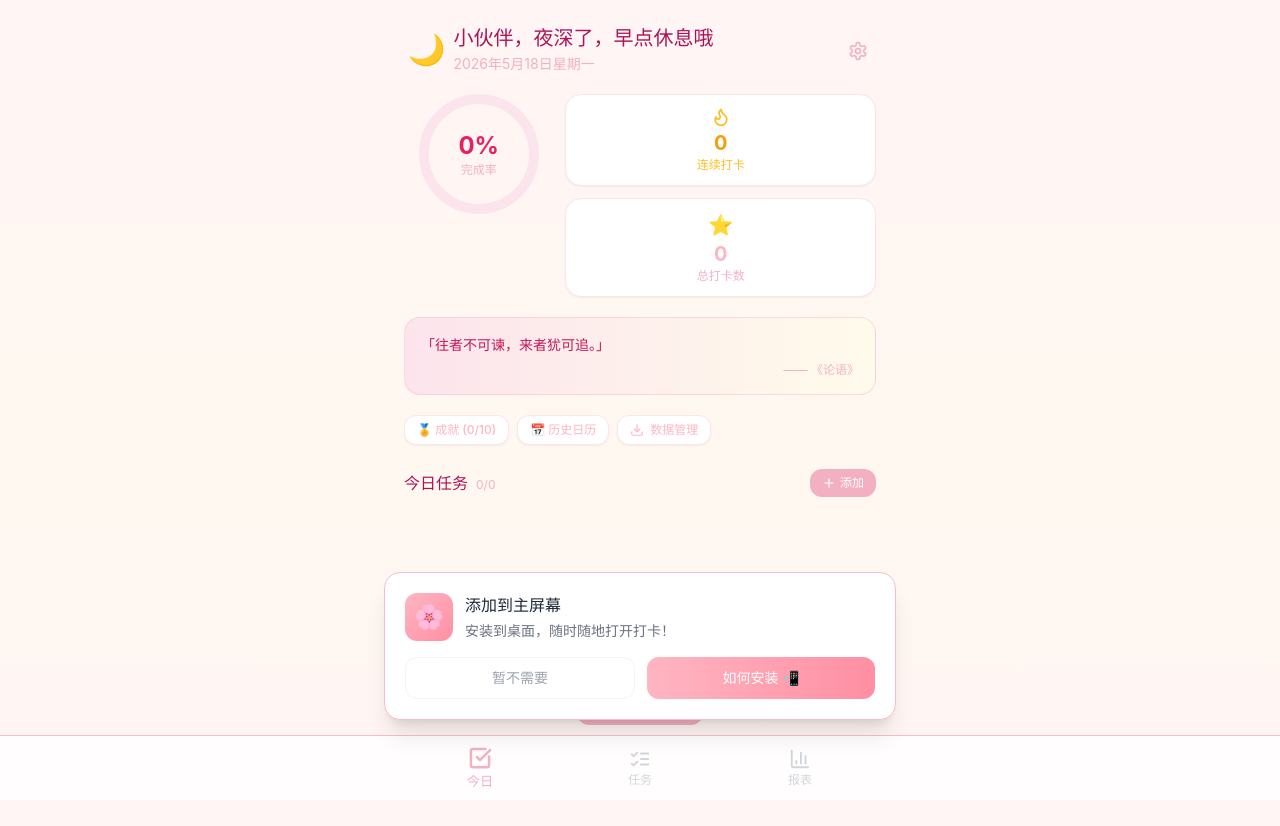
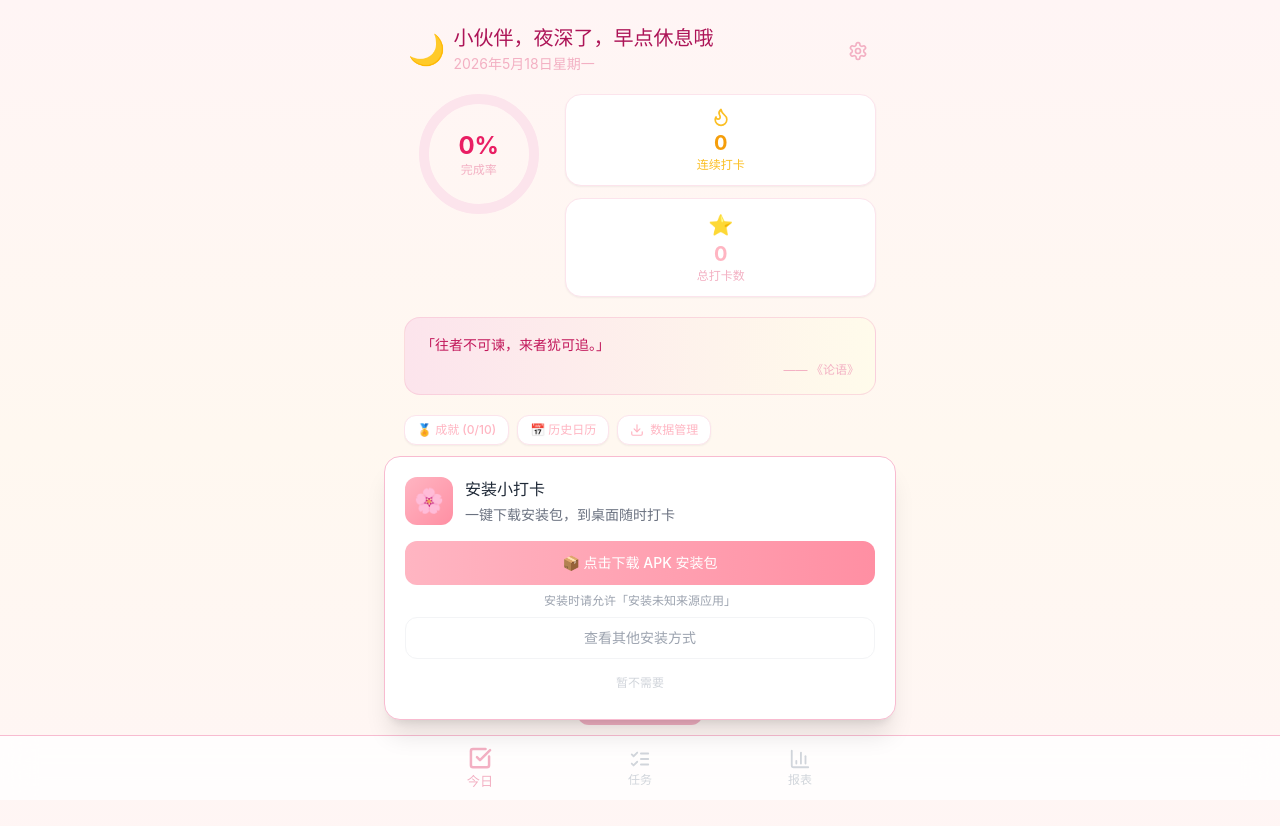
Before and after one commit to SimpleStar666/xiao-daka, a React (Vite) app: page / in a window 1280 px wide. Shown: the top 826 px of the page. Built offline with nearby package versions, Linux system fonts and the light colour scheme; a web font is replaced by a local one.

Commit message:
feat: 添加Android APK打包支持，可直接下载安装

```diff
--- a/src/components/InstallPrompt.tsx
+++ b/src/components/InstallPrompt.tsx
@@ -6,10 +6,11 @@ interface BeforeInstallPromptEvent extends Event {
   userChoice: Promise<{ outcome: 'accepted' | 'dismissed' }>;
 }
 
+const APK_URL = 'https://github.com/SimpleStar666/xiao-daka/releases/download/android-latest/app-debug.apk';
+
 function detectBrowser() {
   const ua = navigator.userAgent;
   const uaLower = ua.toLowerCase();
-
   if (/MicroMessenger/i.test(ua)) return 'wechat';
   if (/(QQ|MQQBrowser)\//i.test(ua)) return 'qq';
   if (/UCBrowser|UBrowser/i.test(ua)) return 'uc';
@@ -22,10 +23,15 @@ function detectBrowser() {
   return 'other';
 }
 
+function isPWAAble(b: string) {
+  return b === 'chrome' || b === 'edge' || b === 'safari_ios';
+}
+
 export default function InstallPrompt() {
   const [deferredPrompt, setDeferredPrompt] = useState<BeforeInstallPromptEvent | null>(null);
   const [showPrompt, setShowPrompt] = useState(false);
   const [showGuide, setShowGuide] = useState(false);
+  const [downloaded, setDownloaded] = useState(false);
 
   const browser = useMemo(() => detectBrowser(), []);
   const isIOS = useMemo(() => /iphone|ipad|ipod/i.test(navigator.userAgent), []);
@@ -68,6 +74,8 @@ export default function InstallPrompt() {
 
   if (!showPrompt) return null;
 
+  const pwaAble = browser === 'safari_ios' ? true : isPWAAble(browser);
+
   return (
     <AnimatePresence>
       <motion.div
@@ -79,14 +87,26 @@ export default function InstallPrompt() {
       >
         <div className="bg-white rounded-2xl shadow-xl border border-pink-100 p-5">
           {showGuide ? (
-            <GuidePanel browser={browser} isIOS={isIOS} onDismiss={handleDismiss} />
+            <GuidePanel
+              browser={browser}
+              isIOS={isIOS}
+              pwaAble={pwaAble || !!deferredPrompt}
+              apkUrl={APK_URL}
+              onDismiss={handleDismiss}
+              downloaded={downloaded}
+              setDownloaded={setDownloaded}
+            />
           ) : (
             <PromptButtons
               hasNative={!!deferredPrompt}
               browser={browser}
+              pwaAble={pwaAble}
+              apkUrl={APK_URL}
               onNativeInstall={doNativeInstall}
               onGuide={openGuide}
               onDismiss={handleDismiss}
+              downloaded={downloaded}
+              setDownloaded={setDownloaded}
             />
           )}
         </div>
@@ -96,11 +116,19 @@ export default function InstallPrompt() {
 }
 
 function PromptButtons({
-  hasNative, browser, onNativeInstall, onGuide, onDismiss,
+  hasNative, browser, pwaAble, apkUrl, onNativeInstall, onGuide, onDismiss, downloaded, setDownloaded,
 }: {
-  hasNative: boolean; browser: string; onNativeInstall: () => void; onGuide: () => void; onDismiss: () => void;
+  hasNative: boolean; browser: string; pwaAble: boolean; apkUrl: string;
+  onNativeInstall: () => void; onGuide: () => void; onDismiss: () => void;
+  downloaded: boolean; setDownloaded: (v: boolean) => void;
 }) {
   const isWechat = browser === 'wechat';
+  const canPwa = hasNative || (pwaAble && browser !== 'wechat');
+
+  const handleApkDownload = () => {
+    setDownloaded(true);
+    window.open(apkUrl, '_blank');
+  };
 
   return (
     <>
@@ -110,47 +138,81 @@ function PromptButtons({
         </div>
         <div>
           <h3 className="text-base font-bold text-gray-800">
-            {isWechat ? '请用浏览器打开' : '添加到主屏幕'}
+            {isWechat ? '请用浏览器打开' : '安装小打卡'}
           </h3>
           <p className="text-sm text-gray-500 mt-1">
-            {isWechat
-              ? '微信不支持安装，用浏览器打开即可安装'
-              : '安装到桌面，随时随地打开打卡！'}
+            {isWechat ? '微信不支持安装，点右上角···→在浏览器打开' : '一键下载安装包，到桌面随时打卡'}
           </p>
         </div>
       </div>
-      <div className="flex gap-3">
+
+      <div className="space-y-2">
+        {canPwa ? (
+          <button
+            onClick={onNativeInstall}
+            className="w-full py-3 text-sm text-white font-medium rounded-xl bg-gradient-to-r from-[#FFB5C2] to-[#FF8FA3] hover:shadow-lg transition-all active:scale-95"
+          >
+            {hasNative ? '✨ 一键添加到桌面' : '📲 查看安装步骤'}
+          </button>
+        ) : (
+          <>
+            <a
+              href={apkUrl}
+              onClick={handleApkDownload}
+              className="block w-full py-3 text-sm text-white font-medium rounded-xl bg-gradient-to-r from-[#FFB5C2] to-[#FF8FA3] hover:shadow-lg transition-all active:scale-95 text-center"
+            >
+              📦 点击下载 APK 安装包
+            </a>
+            <p className="text-xs text-center text-gray-400">
+              {downloaded ? '⏳ 下载中...安装时请允许「未知来源」' : '安装时请允许「安装未知来源应用」'}
+            </p>
+          </>
+        )}
+
+        {!isWechat && !canPwa && (
+          <button
+            onClick={onGuide}
+            className="w-full py-2.5 text-sm text-gray-400 hover:text-gray-600 rounded-xl border border-gray-100 transition-colors"
+          >
+            查看其他安装方式
+          </button>
+        )}
+
         <button
           onClick={onDismiss}
-          className="flex-1 py-2.5 text-sm text-gray-400 hover:text-gray-600 rounded-xl border border-gray-100 transition-colors"
+          className="w-full py-2 text-xs text-gray-300 hover:text-gray-500 transition-colors"
         >
           暂不需要
         </button>
-        {hasNative ? (
-          <button
-            onClick={onNativeInstall}
-            className="flex-1 py-2.5 text-sm text-white font-medium rounded-xl bg-gradient-to-r from-[#FFB5C2] to-[#FF8FA3] hover:shadow-lg transition-all active:scale-95"
+      </div>
+
+      {canPwa && browser !== 'wechat' && (
+        <div className="mt-3 pt-3 border-t border-gray-50">
+          <p className="text-xs text-gray-400 text-center mb-2">或者直接下载 APK</p>
+          <a
+            href={apkUrl}
+            onClick={handleApkDownload}
+            className="block w-full py-2.5 text-sm text-pink-400 font-medium rounded-xl border border-pink-100 hover:bg-pink-50 transition-colors active:bg-pink-100 text-center"
           >
-            一键安装 ✨
-          </button>
-        ) : (
-          <button
-            onClick={onGuide}
-            className="flex-1 py-2.5 text-sm text-white font-medium rounded-xl bg-gradient-to-r from-[#FFB5C2] to-[#FF8FA3] hover:shadow-lg transition-all active:scale-95"
-          >
-            {isWechat ? '切换浏览器 👉' : '如何安装 📲'}
-          </button>
-        )}
-      </div>
+            📦 下载 APK 安装包
+          </a>
+        </div>
+      )}
     </>
   );
 }
 
 function GuidePanel({
-  browser, isIOS, onDismiss,
+  browser, isIOS, pwaAble, apkUrl, onDismiss, downloaded, setDownloaded,
 }: {
-  browser: string; isIOS: boolean; onDismiss: () => void;
+  browser: string; isIOS: boolean; pwaAble: boolean; apkUrl: string; onDismiss: () => void;
+  downloaded: boolean; setDownloaded: (v: boolean) => void;
 }) {
+  const handleApkDownload = () => {
+    setDownloaded(true);
+    window.open(apkUrl, '_blank');
+  };
+
   return (
     <>
       <div className="text-center mb-3">
@@ -158,75 +220,47 @@ function GuidePanel({
         <h3 className="text-base font-bold text-gray-800 mt-2">安装指南</h3>
       </div>
 
+      {(browser === 'wechat' || browser === 'qq' || browser === 'uc' || browser === 'baidu' || (!pwaAble && !isIOS)) && (
+        <div className="bg-orange-50 rounded-xl p-3 text-sm space-y-2 mb-3 border border-orange-100">
+          <p className="text-orange-600 font-medium">📦 推荐：直接下载 APK</p>
+          <p className="text-gray-500 text-xs">最方便！下载后点击安装即可使用</p>
+          <a
+            href={apkUrl}
+            onClick={handleApkDownload}
+            className="block w-full py-2.5 text-sm text-white font-medium rounded-xl bg-gradient-to-r from-[#FFB5C2] to-[#FF8FA3] hover:shadow-lg transition-all active:scale-95 text-center"
+          >
+            下载 APK 安装包 📥
+          </a>
+          {downloaded && (
+            <p className="text-xs text-gray-400 text-center">请允许「安装未知来源应用」，然后点击安装</p>
+          )}
+        </div>
+      )}
+
       {browser === 'wechat' && (
         <div className="bg-pink-50 rounded-xl p-3 text-sm text-gray-600 space-y-2">
           <p className="text-pink-600 font-medium">⚠️ 微信内无法安装</p>
-          <p>请点击右上角 <span className="font-bold">「···」</span> 按钮</p>
-          <p>选择 <span className="font-bold">「在浏览器中打开」</span></p>
-          <p className="text-xs text-gray-400 mt-1">
-            推荐使用 Chrome 浏览器或手机自带浏览器打开，即可安装
-          </p>
-        </div>
-      )}
-
-      {browser === 'qq' && (
-        <div className="bg-pink-50 rounded-xl p-3 text-sm text-gray-600 space-y-2">
-          <p className="text-pink-600 font-medium">QQ浏览器可能不支持安装</p>
-          <p>建议复制网址，用 <span className="font-bold">Chrome 浏览器</span> 或<span className="font-bold">手机自带浏览器</span>打开</p>
-          <p>网址：<span className="text-xs text-pink-500 break-all">simplestar666.github.io/xiao-daka/</span></p>
-        </div>
-      )}
-
-      {browser === 'uc' && (
-        <div className="bg-pink-50 rounded-xl p-3 text-sm text-gray-600 space-y-2">
-          <p className="text-pink-600 font-medium">UC浏览器可能不支持安装</p>
-          <p>建议复制网址，用 <span className="font-bold">Chrome 浏览器</span> 或<span className="font-bold">手机自带浏览器</span>打开</p>
-          <p>网址：<span className="text-xs text-pink-500 break-all">simplestar666.github.io/xiao-daka/</span></p>
-        </div>
-      )}
-
-      {browser === 'baidu' && (
-        <div className="bg-pink-50 rounded-xl p-3 text-sm text-gray-600 space-y-2">
-          <p className="text-pink-600 font-medium">百度浏览器可能不支持安装</p>
-          <p>建议复制网址，用 <span className="font-bold">Chrome 浏览器</span> 或<span className="font-bold">手机自带浏览器</span>打开</p>
-          <p>网址：<span className="text-xs text-pink-500 break-all">simplestar666.github.io/xiao-daka/</span></p>
+          <p>请点击右上角 <span className="font-bold">「···」</span> → <span className="font-bold">「在浏览器中打开」</span></p>
+          <p className="text-xs text-gray-400">打开后即可用浏览器安装或下载 APK</p>
         </div>
       )}
 
       {browser === 'chrome' && (
         <div className="bg-pink-50 rounded-xl p-3 text-sm text-gray-600 space-y-2">
-          <p className="text-green-600 font-medium">✅ Chrome 完全支持！</p>
+          <p className="text-green-600 font-medium">✅ Chrome 支持 PWA！</p>
           <p className="font-bold">方式一（推荐）：</p>
-          <p>地址栏右侧有一个 <span className="font-bold">⊕ 安装图标</span>，点击即可安装</p>
+          <p>地址栏右侧 <span className="font-bold">⊕ 安装图标</span>，点击即可安装</p>
           <p className="font-bold mt-1">方式二：</p>
-          <p>点击右上角 <span className="font-bold">⋮ 菜单</span> → <span className="font-bold">「安装应用」</span></p>
+          <p>右上角 <span className="font-bold">⋮ 菜单</span> → <span className="font-bold">「安装应用」</span></p>
         </div>
       )}
 
-      {browser === 'edge' && (
+      {(browser === 'safari_ios' || browser === 'chrome_ios' || (isIOS && !pwaAble)) && (
         <div className="bg-pink-50 rounded-xl p-3 text-sm text-gray-600 space-y-2">
-          <p className="text-green-600 font-medium">✅ Edge 完全支持！</p>
-          <p>点击底部菜单 <span className="font-bold">「···」</span> → <span className="font-bold">「添加到手机」</span>或<span className="font-bold">「添加到主屏幕」</span></p>
-        </div>
-      )}
-
-      {(browser === 'safari_ios' || browser === 'chrome_ios' || (isIOS && browser === 'other')) && (
-        <div className="bg-pink-50 rounded-xl p-3 text-sm text-gray-600 space-y-2">
-          <p className="text-green-600 font-medium">✅ Safari 完全支持！</p>
-          <p>1️⃣ 点击底部正中间 <span className="font-bold">⬆️ 分享按钮</span></p>
-          <p>2️⃣ 在弹出菜单中向下滑动</p>
-          <p>3️⃣ 找到 <span className="font-bold">「添加到主屏幕」</span></p>
-          <p>4️⃣ 点击右上角 <span className="font-bold">「添加」</span></p>
-        </div>
-      )}
-
-      {(browser === 'firefox' || browser === 'other') && !isIOS && (
-        <div className="bg-pink-50 rounded-xl p-3 text-sm text-gray-600 space-y-2">
-          <p className="text-pink-600 font-medium">当前浏览器可能不支持安装</p>
-          <p>推荐安装 <span className="font-bold">Chrome（谷歌浏览器）</span></p>
-          <p>打开后访问：</p>
-          <p className="text-xs text-pink-500 break-all font-mono">simplestar666.github.io/xiao-daka/</p>
-          <p className="text-xs text-gray-400 mt-1">Chrome 地址栏右侧会出现 ⊕ 安装按钮</p>
+          <p className="text-green-600 font-medium">✅ Safari 支持！</p>
+          <p>1️⃣ 点击底部 <span className="font-bold">⬆️ 分享按钮</span></p>
+          <p>2️⃣ 滑动找到 <span className="font-bold">「添加到主屏幕」</span></p>
+          <p>3️⃣ 点击右上角 <span className="font-bold">「添加」</span></p>
         </div>
       )}
 
```
Also changed, not shown: capacitor.config.ts (added, +15 -0 lines), package.json (+8 -3 lines), 54 other files (tests, documents, lock files or other folders).
